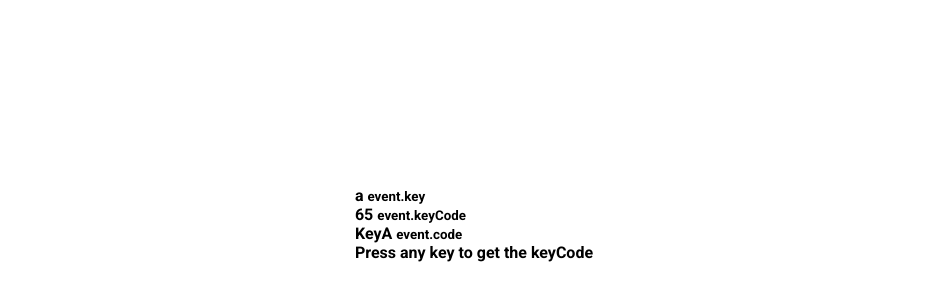
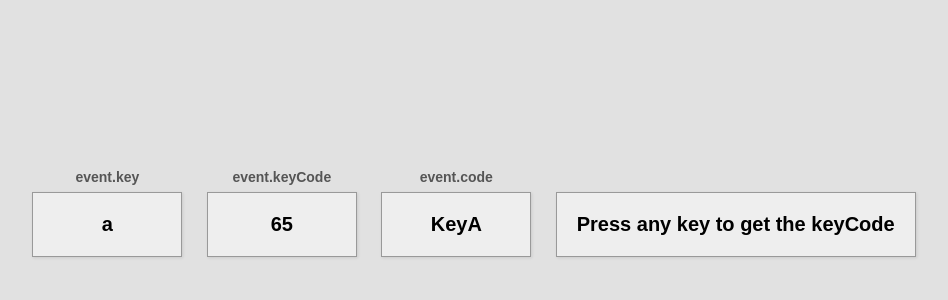
Before and after one commit to austinwklein/50Projects, a plain HTML site: page Day 11 - Event KeyCodes/index.html in a window 1280 px wide. Shown: the part 176-476 px from the top of the page, without its empty margins (166-1114 px from the left). Drawn offline with Linux system fonts and the light colour scheme; a web font is replaced by a local one.

Commit message:
CSS : Day 11 - Event KeyCodes Styling added

```diff
--- a/Day 11 - Event KeyCodes/style.css
+++ b/Day 11 - Event KeyCodes/style.css
@@ -1,16 +1,42 @@
-@import url('https://fonts.googleapis.com/css2?family=Roboto:wght@700&display=swap');
+@import url('https://fonts.googleapis.com/css?family=Muli&display=swap');
 
 * {
     box-sizing: border-box;
 }
 
 body{
-    font-family: 'Roboto', sans-serif;
+    background-color: #e1e1e1;
+    font-family: 'Muli', sans-serif;
     display: flex;
-    flex-direction: column;
+    text-align: center;
     align-items: center;
     justify-content: center;
     height: 100vh;
     overflow: hidden;
     margin: 0;
 }
+
+.key {
+    border: 1px solid #999;
+    background-color: #eee;
+    box-shadow: 1px 1px 3px rgba(0, 0, 0, 0.1);
+    display: inline-flex;
+    align-items: center;
+    font-size: 20px;
+    font-weight: bold;
+    padding: 20px;
+    flex-direction: column;
+    margin: 10px;
+    min-width: 150px;
+    position: relative;
+}
+
+.key small {
+    position: absolute;
+    top: -24px;
+    left: 0;
+    text-align: center;
+    width: 100%;
+    color: #555;
+    font-size: 14px;
+}
```
